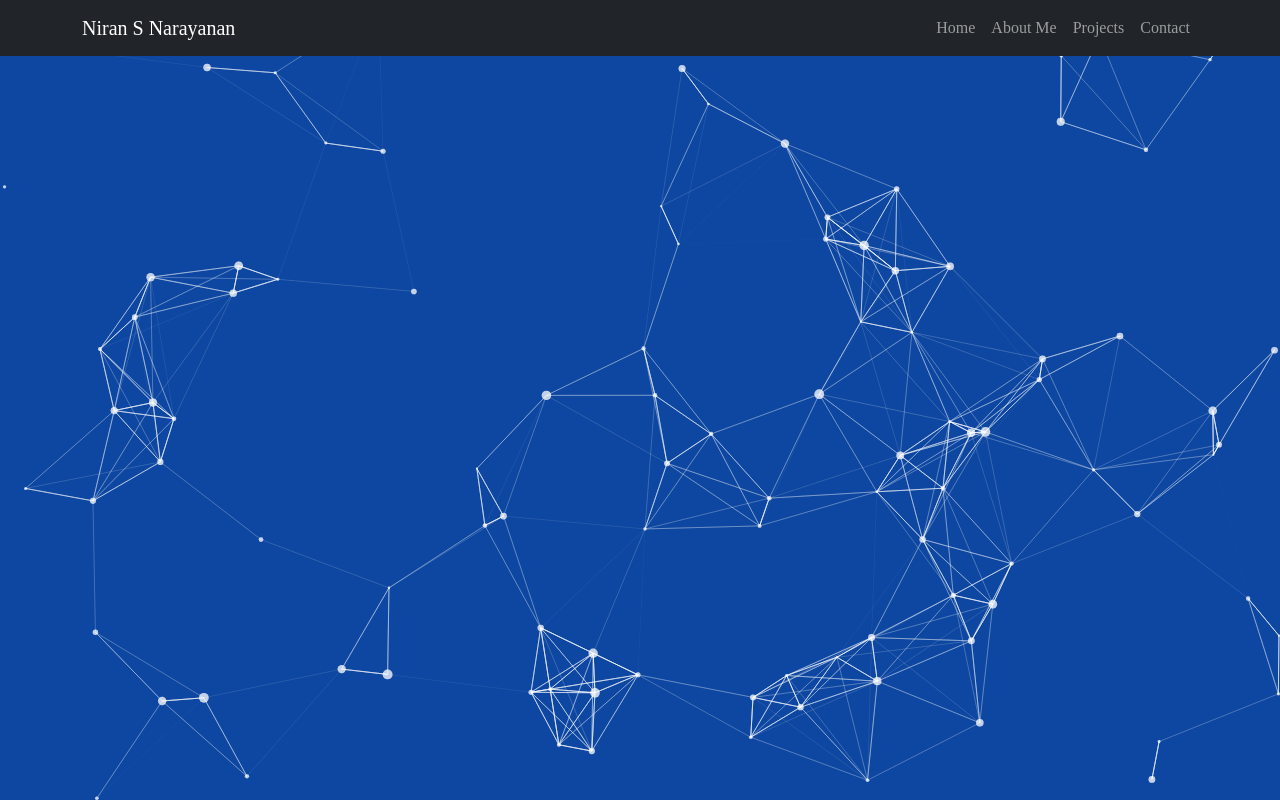
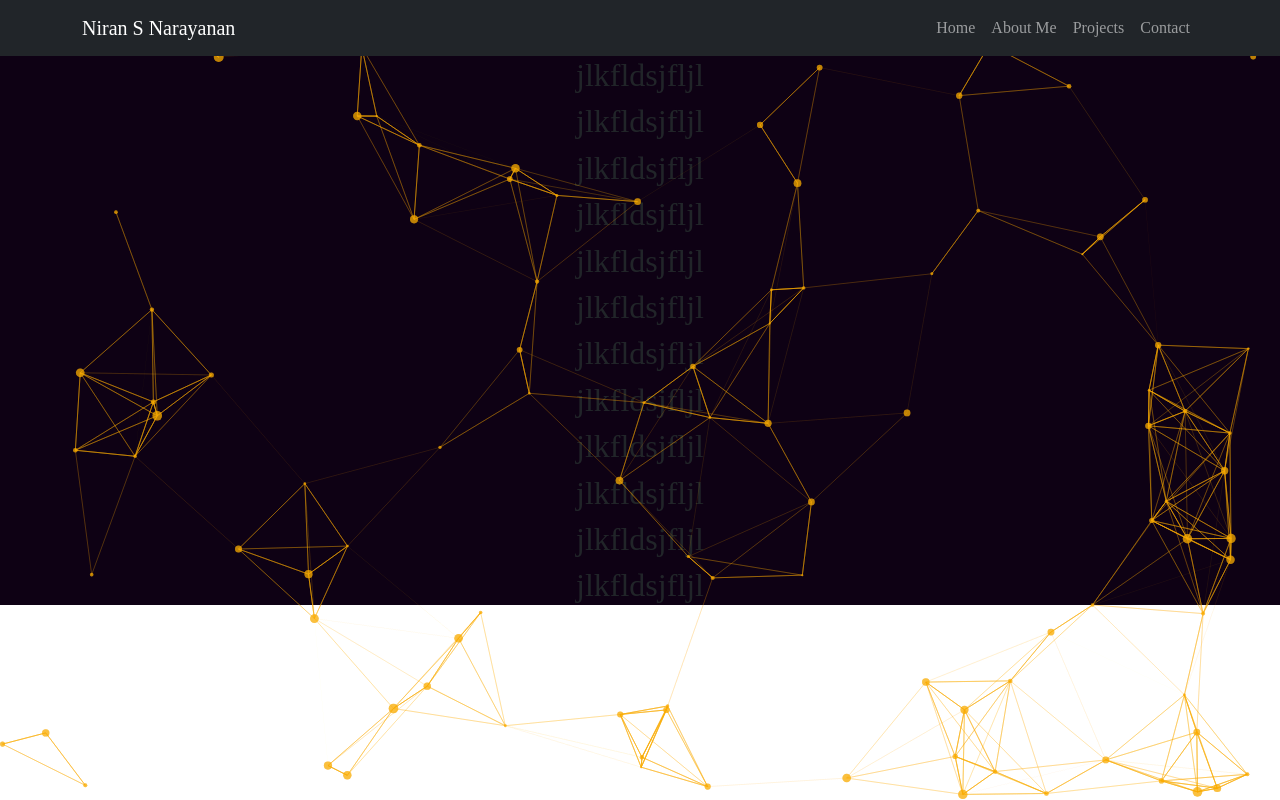
Before and after one commit to nirans2002/nirans2002.github.io, a React (Create React App) app: page / in a window 1280 px wide. Built offline with nearby package versions, Linux system fonts and the light colour scheme.

Commit message:
particle edit

```diff
--- a/src/App.js
+++ b/src/App.js
@@ -12,11 +12,11 @@ function App() {
       id="tsparticles"
 
       options={{
-        background: {
-          color: {
-            value: "#0d47a1",
-          },
-        },
+        // background: {
+        //   color: {
+        //     value: "#0d47a1",
+        //   },
+        // },
         fpsLimit: 120,
         interactivity: {
           events: {
@@ -48,10 +48,10 @@ function App() {
         },
         particles: {
           color: {
-            value: "#ffffff",
+            value: "#f9ab00",
           },
           links: {
-            color: "#ffffff",
+            color: "#f9ab00",
             distance: 150,
             enable: true,
             opacity: 0.5,
@@ -65,7 +65,7 @@ function App() {
             enable: true,
             outMode: "bounce",
             random: false,
-            speed: 6,
+            speed: 2,
             straight: false,
           },
           number: {
```
